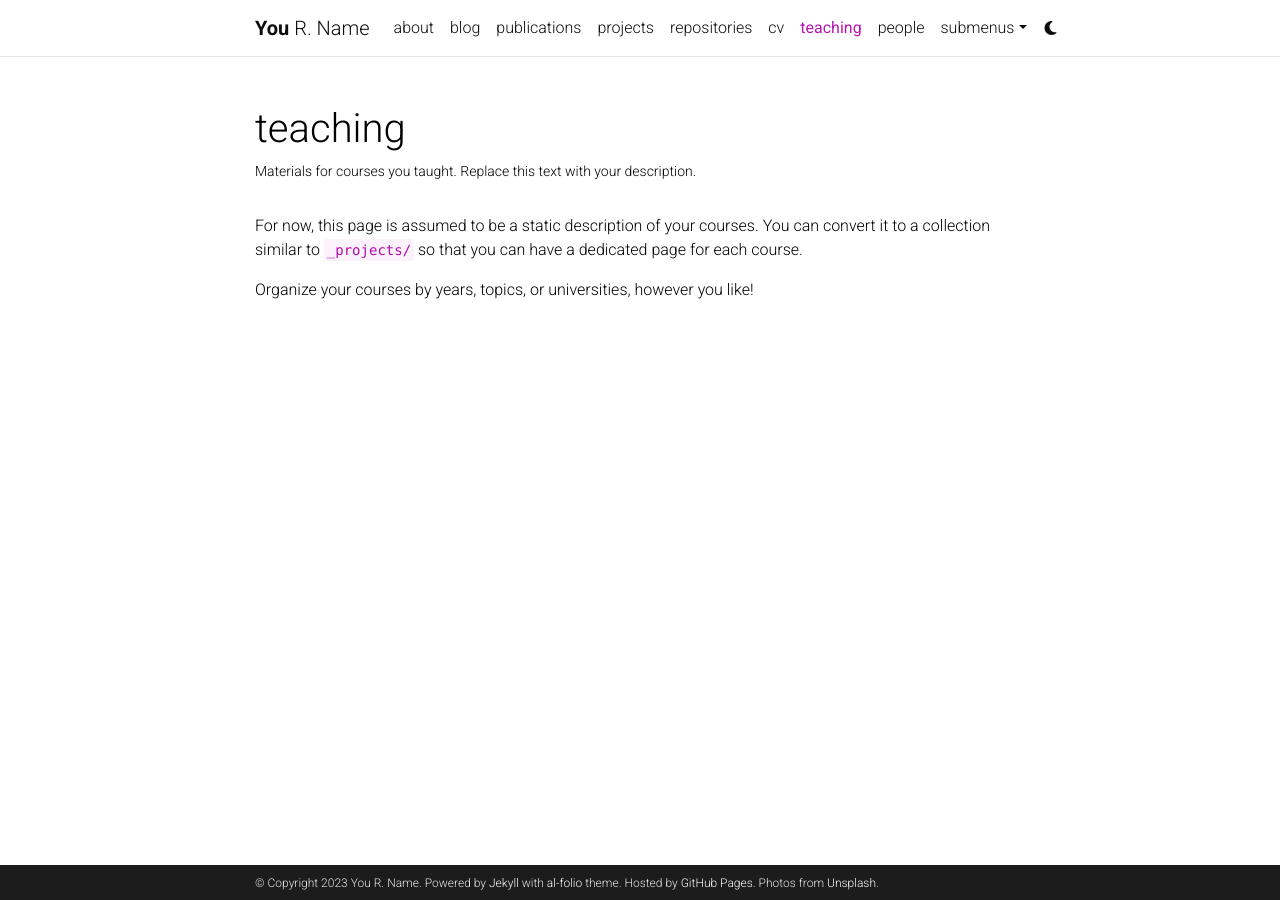
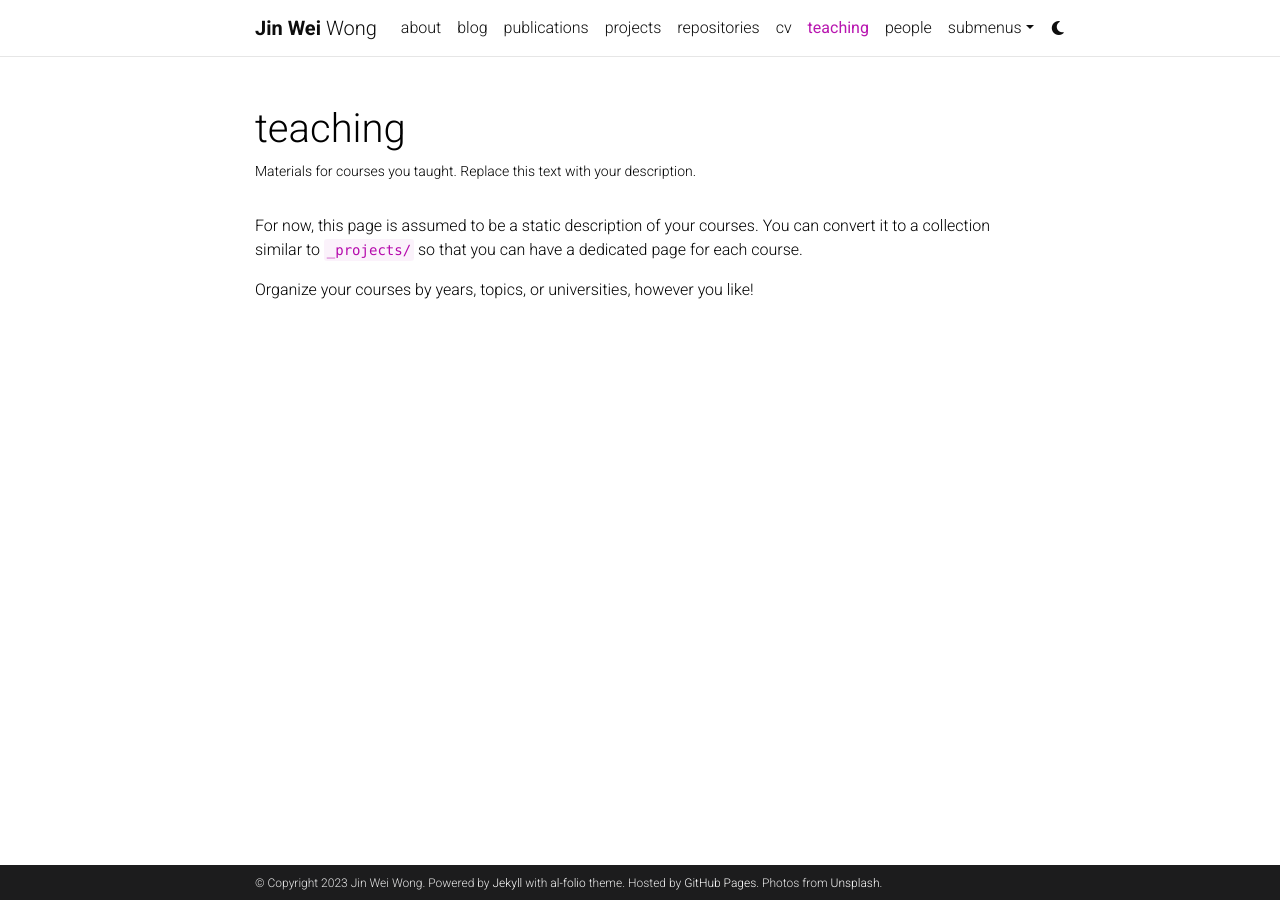
Before and after one commit to jinweiwong/jinweiwong.github.io, a Jekyll site: the page built from _pages/teaching.md, in a window 1280 px wide. Built offline with Jekyll 4.4.1, drawn with Linux system fonts in a browser that asks for light colours; comment, search, counter and statistics services are not loaded; a style sheet for code colours, icons or effects is not loaded.

Commit message:
Initial commit

```diff
--- a/_config.yml
+++ b/_config.yml
@@ -3,10 +3,10 @@
 # -----------------------------------------------------------------------------
 
 title: blank # the website title (if blank, full name will be used instead)
-first_name: You
-middle_name: R.
-last_name: Name
-email: you@example.com
+first_name: Jin Wei
+middle_name:
+last_name: Wong
+email: jinwei@example.com
 description: > # the ">" symbol means to ignore newlines until "footer_text:"
   A simple, whitespace theme for academics. Based on [*folio](https://github.com/bogoli/-folio) design.
 footer_text: >
@@ -18,8 +18,8 @@
 lang: en # the language of your site (for example: en, fr, cn, ru, etc.)
 icon: ⚛️  # the emoji used as the favicon (alternatively, provide image name in /assets/img/)
 
-url: https://alshedivat.github.io # the base hostname & protocol for your site
-baseurl: /al-folio # the subpath of your site, e.g. /blog/
+url: https://jinweiwong.github.io # the base hostname & protocol for your site
+baseurl: # the subpath of your site, e.g. /blog/
 last_updated: false # set to true if you want to display last updated in the footer
 impressum_path:  # set to path to include impressum link in the footer, use the same path as permalink in a page, helps to conform with EU GDPR
 
```
